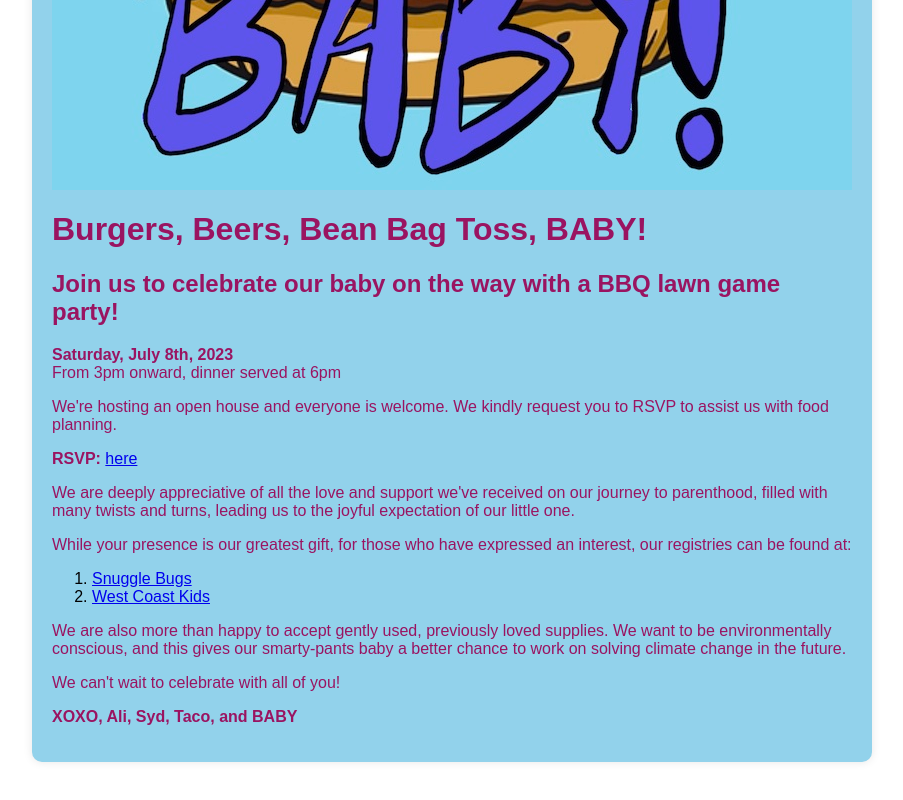
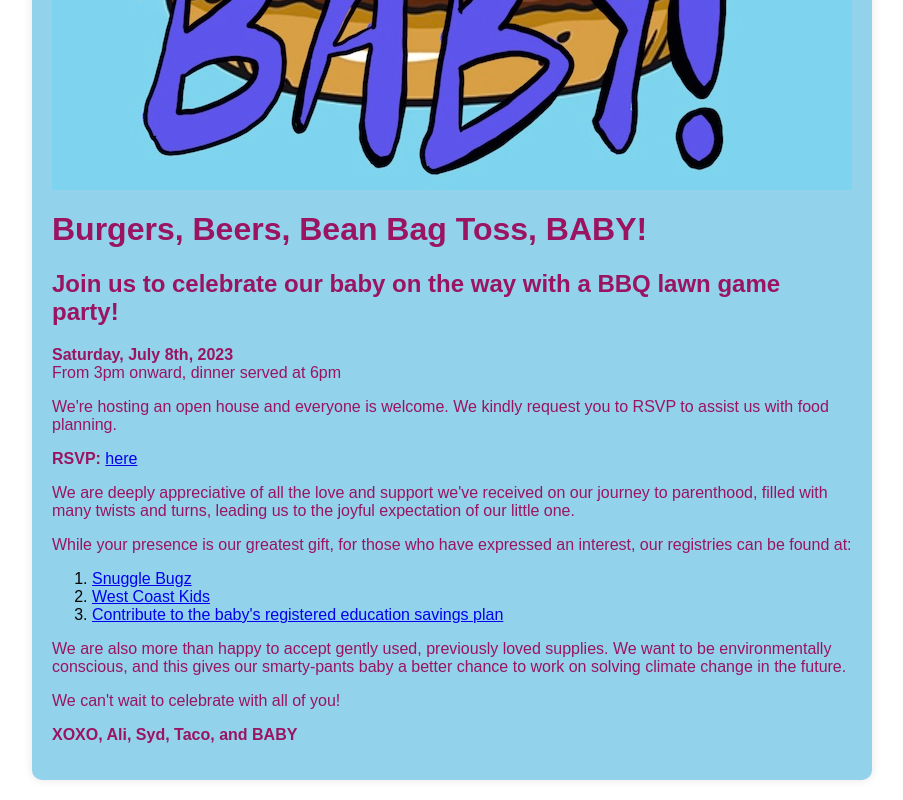
Before and after one commit to akhanf/baby-shower, a plain HTML site: page index.html in a window 1280 px wide. Shown: the part 714-1514 px from the top of the page, without its empty margins (188-1091 px from the left). Drawn offline with Linux system fonts and the light colour scheme.

Commit message:
Update index.html

```diff
--- a/index.html
+++ b/index.html
@@ -52,8 +52,9 @@
         <p>We are deeply appreciative of all the love and support we've received on our journey to parenthood, filled with many twists and turns, leading us to the joyful expectation of our little one.</p>
         <p>While your presence is our greatest gift, for those who have expressed an interest, our registries can be found at:
         <ol>
-            <li><a href="https://www.snugglebugz.ca/users/baby_registries/6457f6dd21992417b79e53b7">Snuggle Bugs</a></li>
+            <li><a href="https://www.snugglebugz.ca/users/baby_registries/6457f6dd21992417b79e53b7">Snuggle Bugz</a></li>
             <li><a href="https://www.westcoastkids.ca/babyregistry/view/index/id/7ZEZ42/">West Coast Kids</a></li>
+            <li><a href="https://paypal.me/sydalibaby?country.x=CA&locale.x=en_US">Contribute to the baby's registered education savings plan</a></li>
         </ol>
         </p>
         <p>We are also more than happy to accept gently used, previously loved supplies. We want to be environmentally conscious, and this gives our smarty-pants baby a better chance to work on solving climate change in the future.</p>
```
